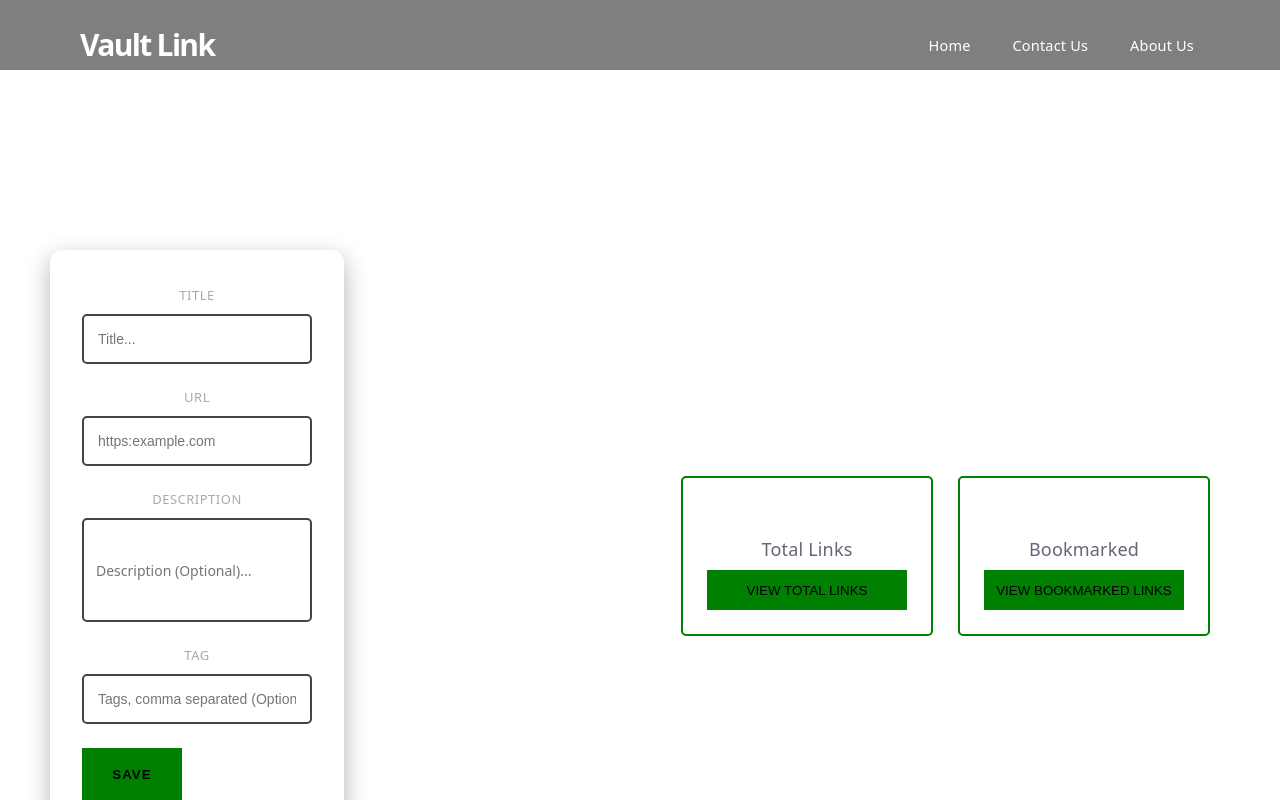
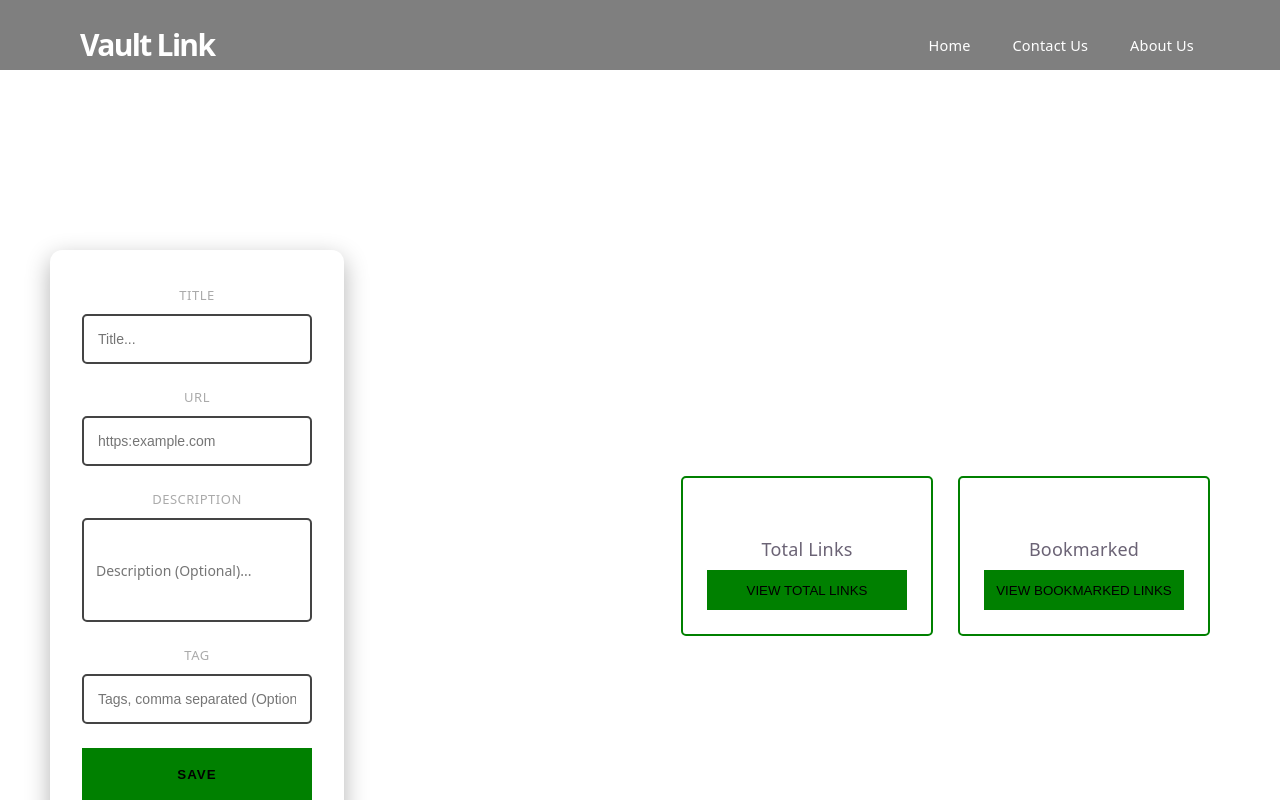
Before and after one commit to surprise2024-cpu/challenge-2-Link-Vault, a React (Vite) app: page / in a window 1280 px wide. Shown: the top 800 px of the page. Built offline with nearby package versions, Linux system fonts and the light colour scheme.

Commit message:
linkform button update

```diff
--- a/src/components/Button/Button.module.css
+++ b/src/components/Button/Button.module.css
@@ -1,6 +1,6 @@
 .button-cont {
     height: 52px;
-    width: 100px;
+    width: 100%;
     background-color: green;
     border: none;
     cursor: pointer;
--- a/src/components/Search/Search.module.css
+++ b/src/components/Search/Search.module.css
@@ -59,7 +59,7 @@
 }
 
 .submit-btn {
-    width: 300px;
+    width: 100%;
     height: 50px;
     margin-top: 4px;
     letter-spacing: 1px;
```
